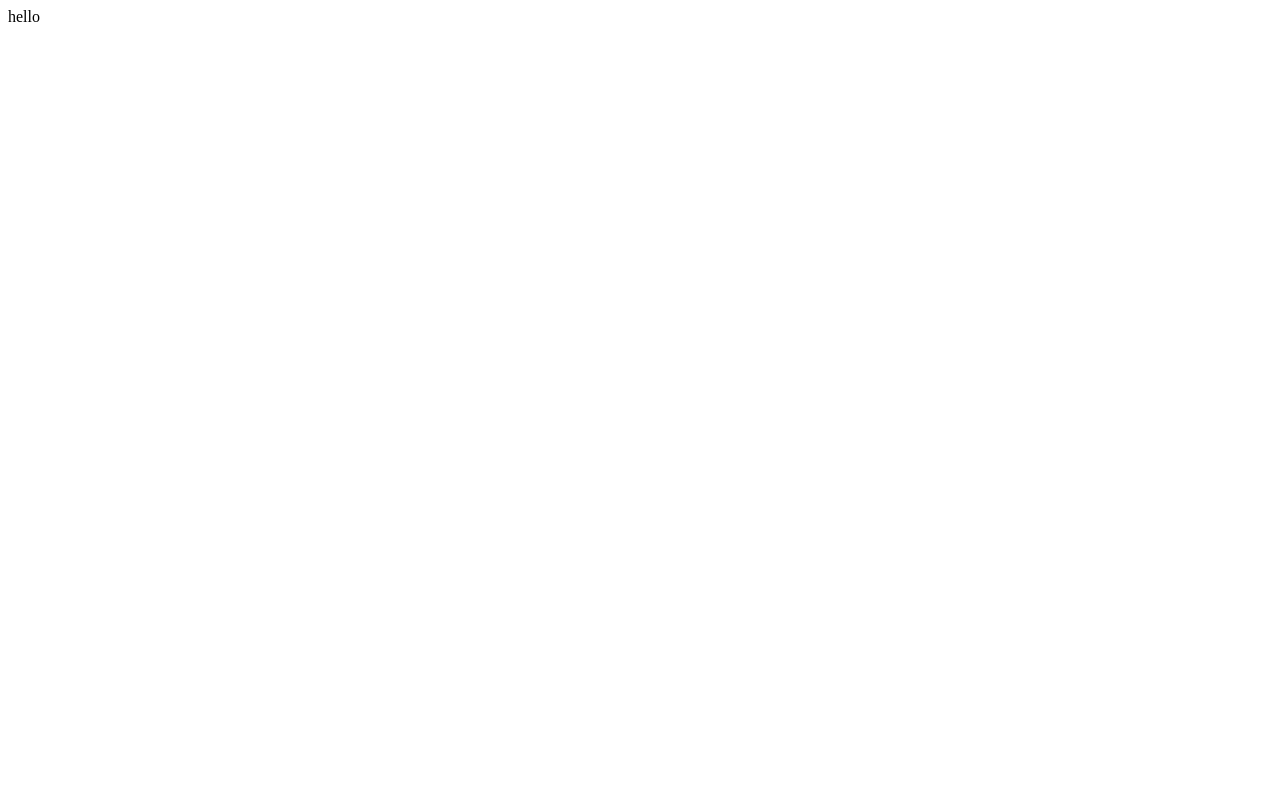
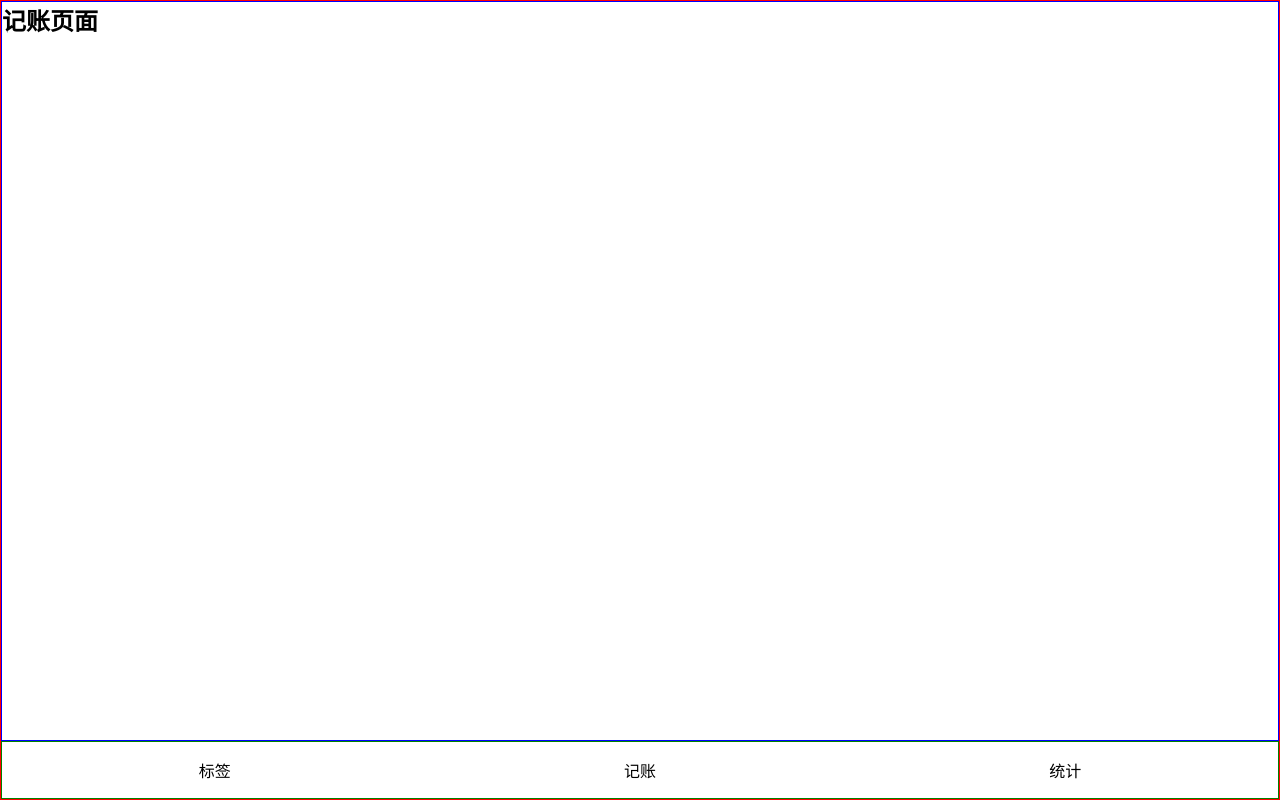
Before and after one commit to shangjingfan/MoneyMemory-React, a React (Create React App) app: page /#/money in a window 1280 px wide. Built offline with nearby package versions, Linux system fonts and the light colour scheme.

Commit message:
完成导航栏布局

```diff
--- a/package.json
+++ b/package.json
@@ -13,6 +13,7 @@
     "node-sass": "npm:dart-sass",
     "react": "^17.0.1",
     "react-dom": "^17.0.1",
+    "react-router-dom": "5.1.2",
     "react-scripts": "4.0.3",
     "styled-components": "^5.0.1",
     "typescript": "^4.1.2",
@@ -43,6 +44,7 @@
     ]
   },
   "devDependencies": {
+    "@types/react-router-dom": "5.1.2",
     "@types/styled-components": "^5.1.8"
   }
 }
--- a/src/App.tsx
+++ b/src/App.tsx
@@ -1,11 +1,95 @@
 import React from 'react';
+import {
+  HashRouter as Router,
+  Switch,
+  Route,
+  Link,
+  Redirect,
+} from 'react-router-dom';
+import styled from 'styled-components';
 
-function App() {
+const Wrapper = styled.div`
+  border: 1px solid red;
+  height: 100vh;
+  display: flex;
+  flex-direction: column;
+
+`;
+const Main = styled.div`
+  border: 1px solid blue;
+  flex-grow: 1;
+  overflow: auto;
+ `;
+const Nav = styled.nav`
+  border: 1px solid green;
+  > ul{
+    display: flex;
+    > li{
+      width: 33.3333%;
+      text-align: center;
+      padding: 16px;
+    }
+  }
+`;
+
+export default function App() {
+  return (
+    <Router>
+      <Wrapper>
+        <Main>
+          <Switch>
+            <Route path="/tags">
+              <Tags/>
+            </Route>
+            <Route path="/money">
+              <Money/>
+            </Route>
+            <Route path="/statistics">
+              <Statistics/>
+            </Route>
+            <Redirect exact from="/" to="/money"/>
+            <Route path="*">
+              <NoMatch/>
+            </Route>
+          </Switch>
+        </Main>
+        <Nav>
+          <ul>
+            <li>
+              <Link to="/tags">标签</Link>
+            </li>
+            <li>
+              <Link to="/money">记账</Link>
+            </li>
+            <li>
+              <Link to="/statistics">统计</Link>
+            </li>
+          </ul>
+        </Nav>
+
+      </Wrapper>
+    </Router>
+  );
+}
+
+function Statistics() {
+  return <h2>统计页面</h2>;
+}
+
+function Tags() {
+  return <h2>标签页面</h2>;
+}
+
+function Money() {
+  return <h2>记账页面</h2>;
+}
+
+function NoMatch() {
   return (
     <div>
-      hello
+      <h3>
+        404：页面不存在，你输错了
+      </h3>
     </div>
   );
 }
-
-export default App;
--- /dev/null
+++ b/src/index.scss
@@ -0,0 +1,15 @@
+@import-normalize ;
+* {
+  margin: 0;
+  padding: 0;
+}
+*{box-sizing: border-box;}
+*::before{box-sizing: border-box;}
+*::after{box-sizing: border-box;}
+ul, ol{
+  list-style: none;
+}
+a{
+  text-decoration: none;
+  color: inherit;
+}
--- a/src/index.tsx
+++ b/src/index.tsx
@@ -1,11 +1,12 @@
 import React from 'react';
 import ReactDOM from 'react-dom';
 import App from './App';
+import 'index.scss';
 
 
 ReactDOM.render(
   <React.StrictMode>
-    <App />
+    <App/>
   </React.StrictMode>,
   document.getElementById('root')
 );
```
Also changed, not shown: 1 other file (tests, documents, lock files or other folders).
